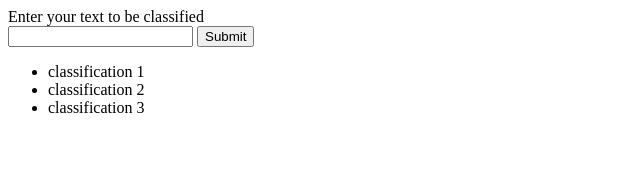
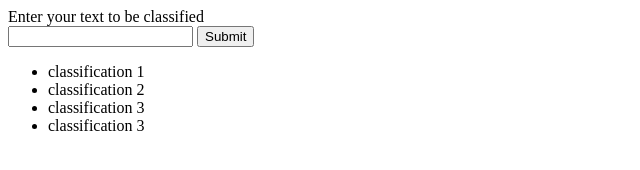
Before and after one commit to Manarr12/Wsh2, a website: page index.html in a window 1280 px wide. Shown: the whole page, without its empty margins (0-640 px from the left). Drawn offline with Linux system fonts and the light colour scheme.

Commit message:
fisrt release

```diff
--- a/index.html
+++ b/index.html
@@ -16,6 +16,7 @@
 	<li> classification 1 </li>
 	<li> classification 2 </li>
 	<li> classification 3 </li>
+	<li> classification 3 </li>
 </ul>
 
 </body>
```
